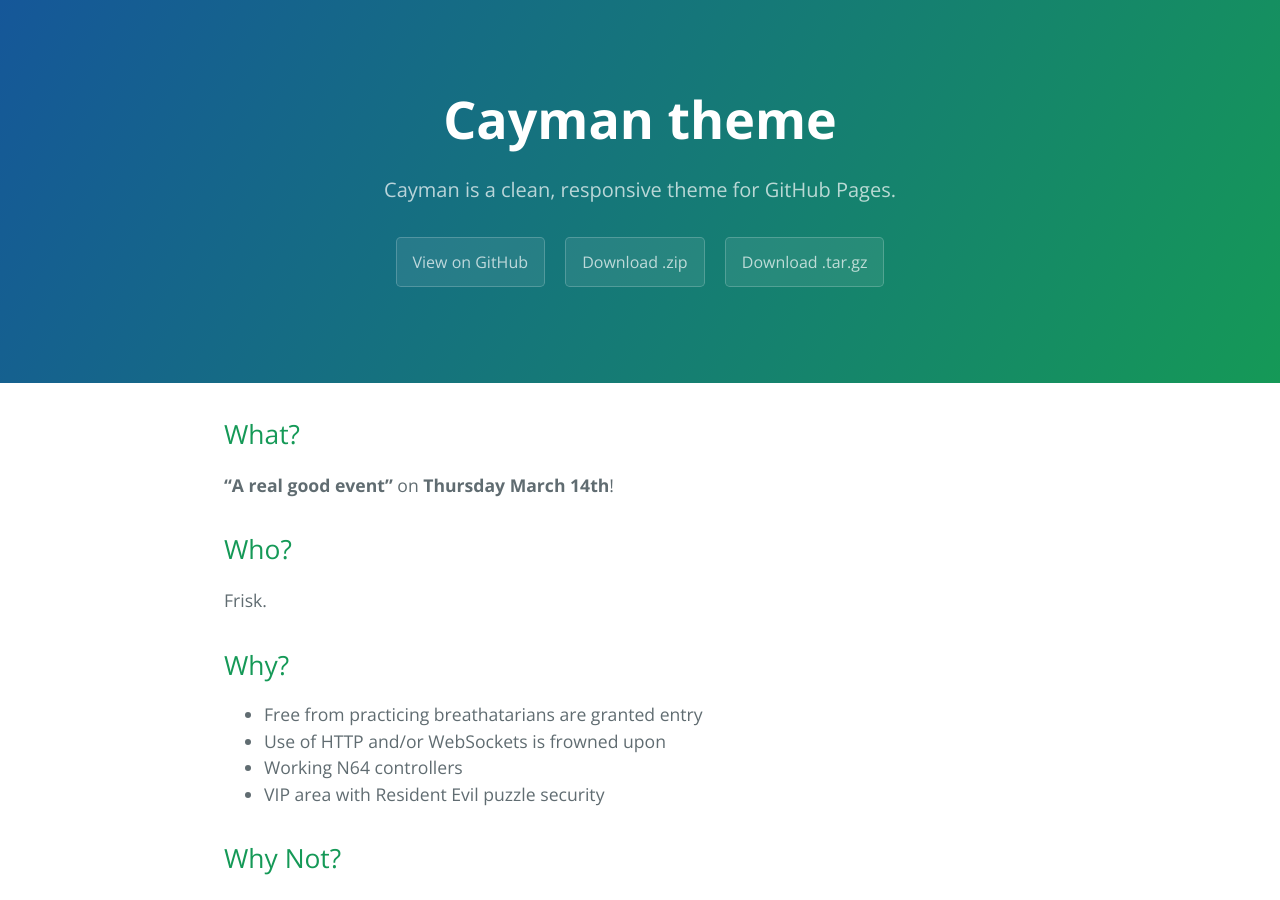
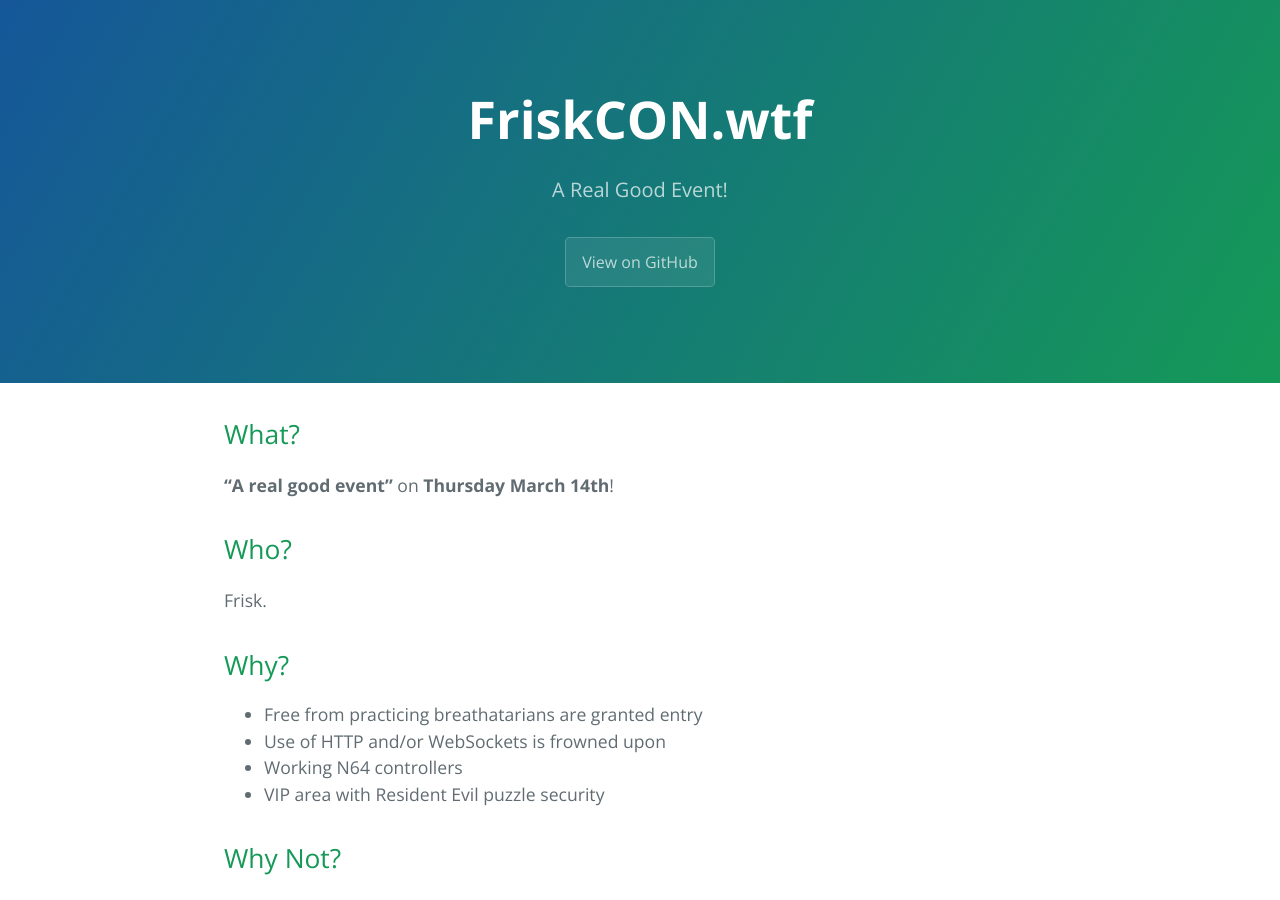
Before and after one commit to vikekh/friskcon, a Jekyll site: the page built from index.md, in a window 1280 px wide and 900 px high. Built offline with Jekyll 4.4.1, drawn with Linux system fonts in a browser that asks for light colours; our own code applies the rules of GitHub Pages for plain Markdown files.

Commit message:
Updated description

```diff
--- a/_config.yml
+++ b/_config.yml
@@ -1,5 +1,5 @@
-title: Cayman theme
-description: Cayman is a clean, responsive theme for GitHub Pages.
-show_downloads: true
+title: FriskCON.wtf
+description: "A Real Good Event!"
+show_downloads: false
 google_analytics:
 theme: jekyll-theme-cayman
```
